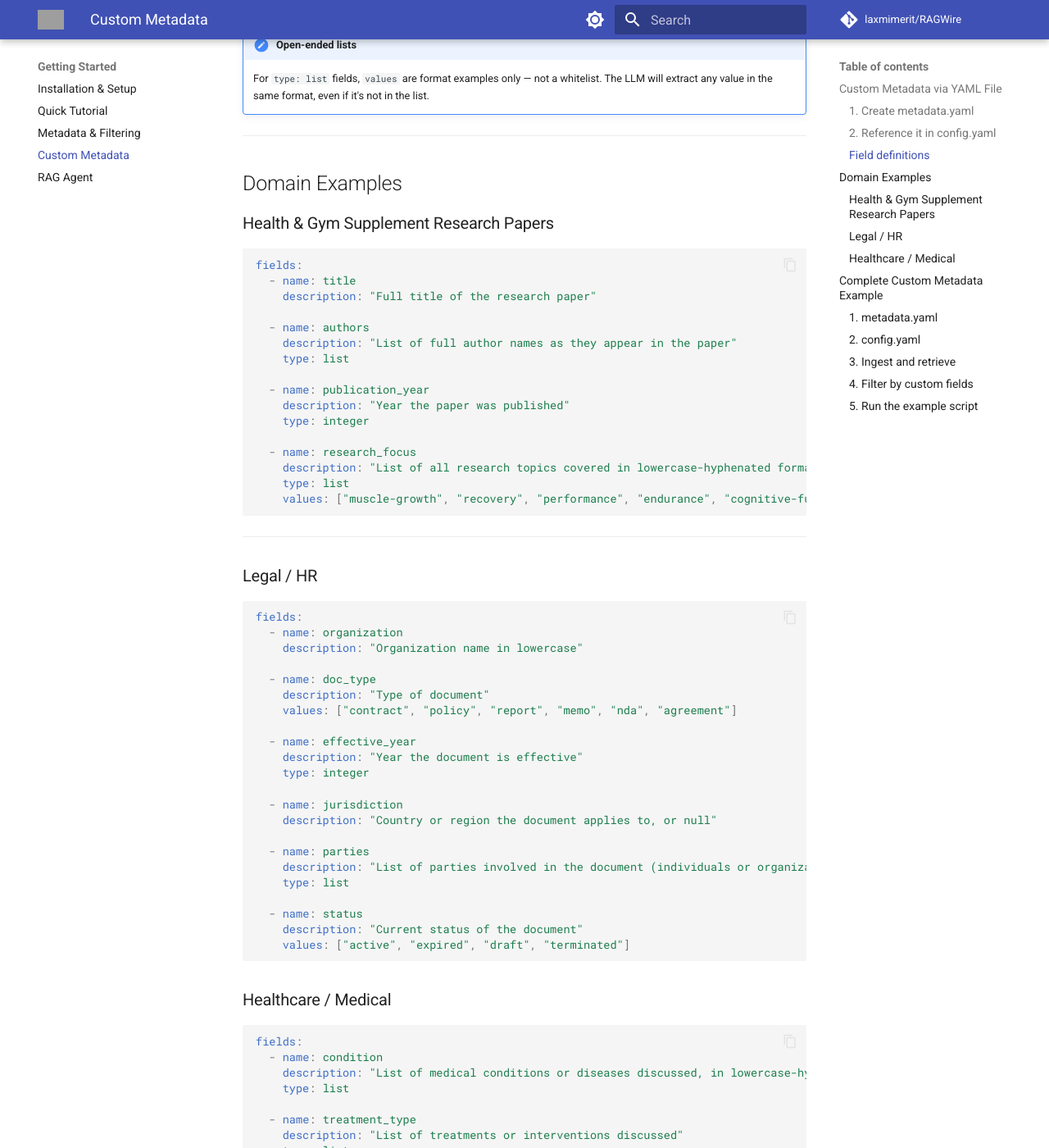
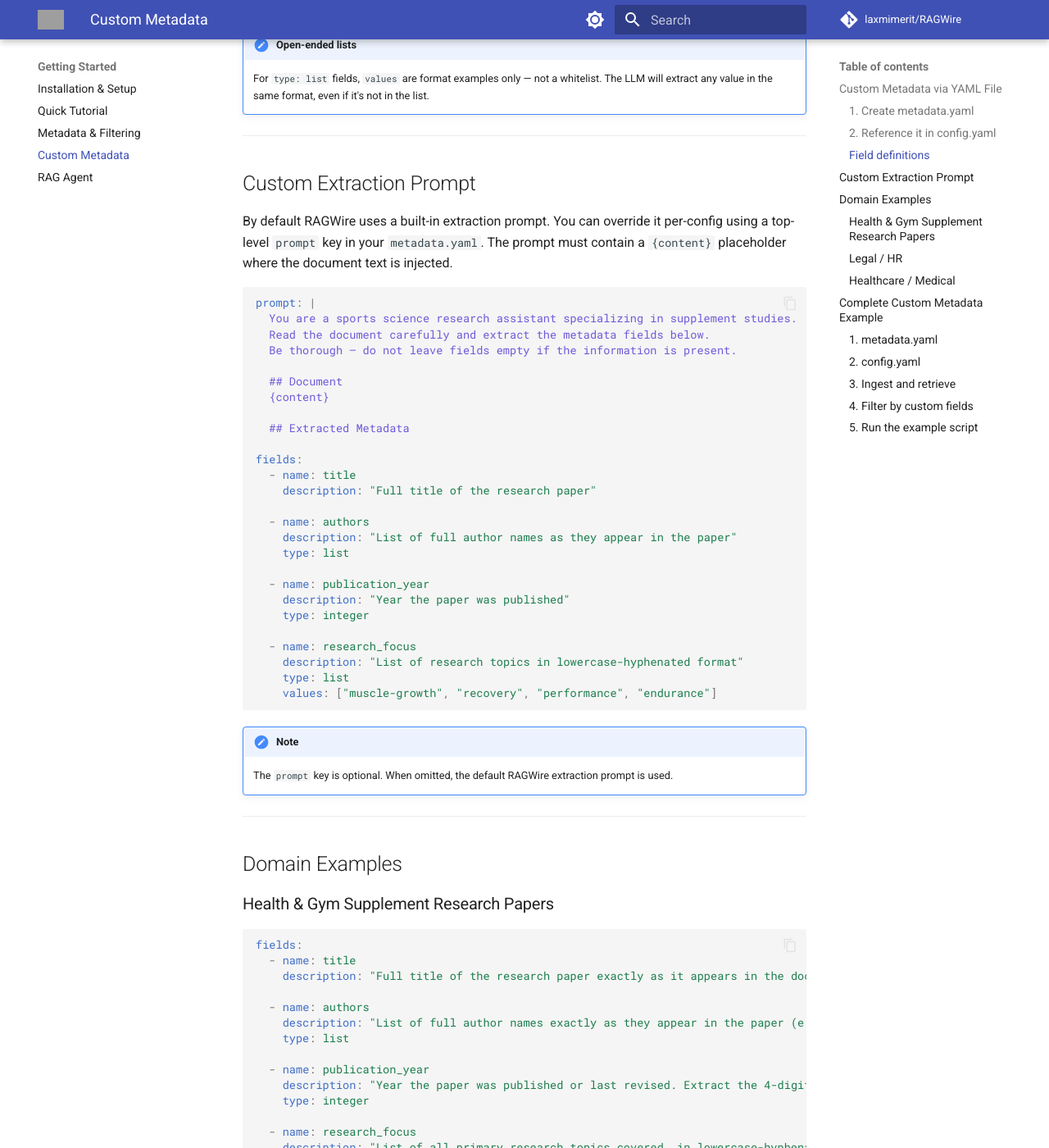
Before and after one commit to laxmimerit/RAGWire, an MkDocs documentation site: the page built from docs/custom_metadata.md, in a window 1280 px wide and 1400 px high, scrolled down 1441 px. Shown: the whole window at 82% size. Built offline with MkDocs 1.6.1 and Material for MkDocs 9.7.7, drawn with Linux system fonts in a browser that asks for light colours; comment, search, counter and statistics services are not loaded; some of the changed text lies outside the part shown; grey boxes are pictures that could not be loaded.

Commit message:
added option to provide custom prompt for metadata extraction

````diff
--- a/docs/custom_metadata.md
+++ b/docs/custom_metadata.md
@@ -52,11 +52,21 @@ See [Domain Examples](#domain-examples) below for ready-to-use schemas for legal
 
 ---
 
-## Domain Examples
+## Custom Extraction Prompt
 
-### Health & Gym Supplement Research Papers
+By default RAGWire uses a built-in extraction prompt. You can override it per-config using a top-level `prompt` key in your `metadata.yaml`. The prompt must contain a `{content}` placeholder where the document text is injected.
 
 ```yaml
+prompt: |
+  You are a sports science research assistant specializing in supplement studies.
+  Read the document carefully and extract the metadata fields below.
+  Be thorough — do not leave fields empty if the information is present.
+
+  ## Document
+  {content}
+
+  ## Extracted Metadata
+
 fields:
   - name: title
     description: "Full title of the research paper"
@@ -70,7 +80,35 @@ fields:
     type: integer
 
   - name: research_focus
-    description: "List of all research topics covered in lowercase-hyphenated format. Not limited to the examples — extract any focus area mentioned"
+    description: "List of research topics in lowercase-hyphenated format"
+    type: list
+    values: ["muscle-growth", "recovery", "performance", "endurance"]
+```
+
+!!! note
+    The `prompt` key is optional. When omitted, the default RAGWire extraction prompt is used.
+
+---
+
+## Domain Examples
+
+### Health & Gym Supplement Research Papers
+
+```yaml
+fields:
+  - name: title
+    description: "Full title of the research paper exactly as it appears in the document. Do not paraphrase."
+
+  - name: authors
+    description: "List of full author names exactly as they appear in the paper (e.g. 'John A. Smith'). Extract all authors."
+    type: list
+
+  - name: publication_year
+    description: "Year the paper was published or last revised. Extract the 4-digit year only."
+    type: integer
+
+  - name: research_focus
+    description: "List of all primary research topics covered, in lowercase-hyphenated format. Not limited to the examples — extract any focus area mentioned in the paper."
     type: list
     values: ["muscle-growth", "recovery", "performance", "endurance", "cognitive-function", "fat-loss", "safety", "hormonal"]
 
--- a/pyproject.toml
+++ b/pyproject.toml
@@ -4,7 +4,7 @@ build-backend = "setuptools.build_meta"
 
 [project]
 name = "ragwire"
-version = "1.2.3"
+version = "1.2.4"
 description = "RAGWire — Production-grade RAG toolkit for document ingestion and retrieval with hybrid search support"
 readme = "README.md"
 license = "MIT"
--- a/ragwire/__init__.py
+++ b/ragwire/__init__.py
@@ -27,7 +27,7 @@ from importlib.metadata import version, PackageNotFoundError
 try:
     __version__ = version("ragwire")
 except PackageNotFoundError:
-    __version__ = "1.2.3"
+    __version__ = "1.2.4"
 
 __author__ = "KGP Talkie Private Limited"
 
````
Also changed, not shown: metadata.yaml (+17 -0 lines), 1 other file.
